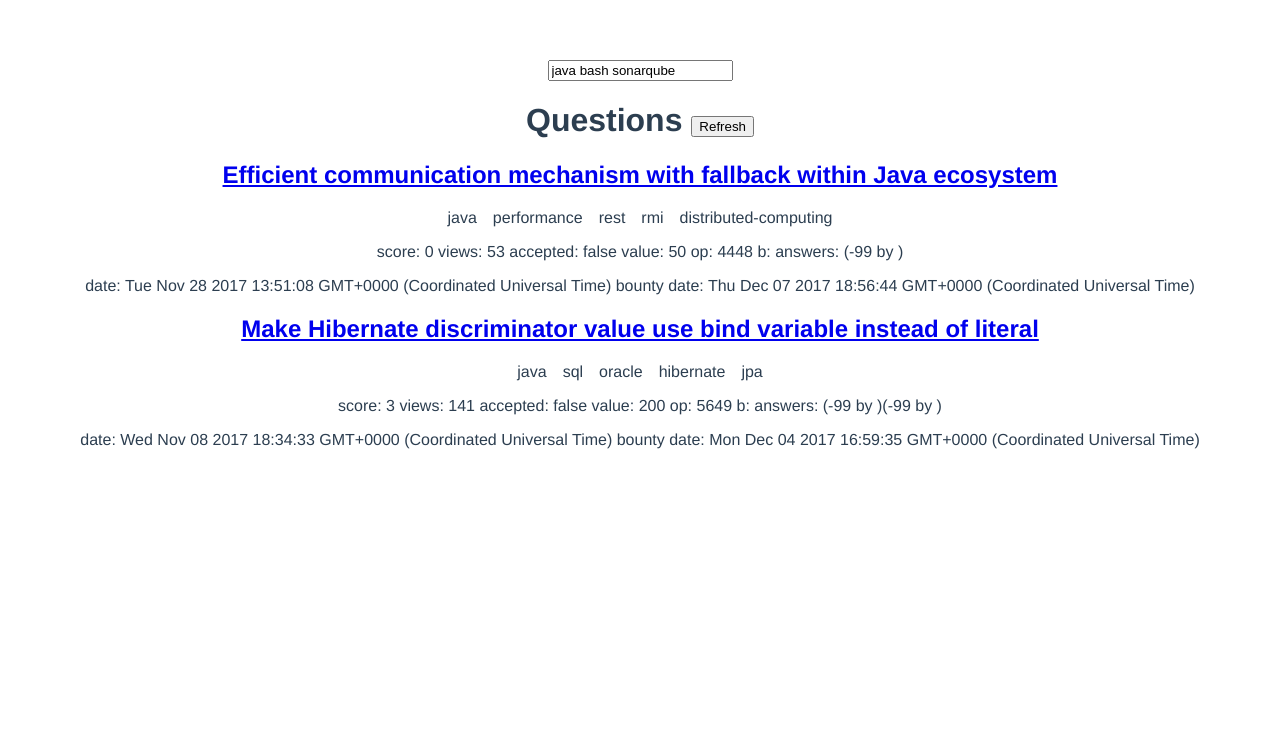
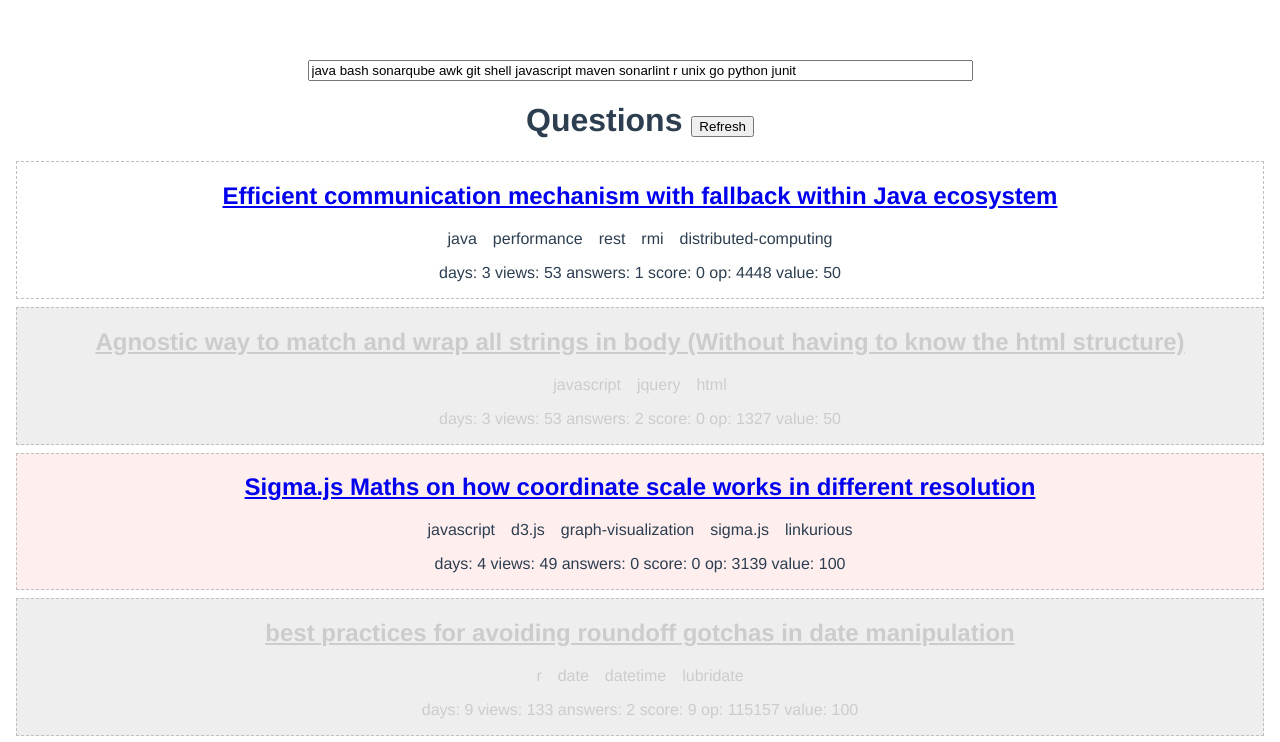
Before and after one commit to janosgyerik/bountyhunter, a Vue app in the folder app/: page / in a window 1280 px wide. Shown: the top 742 px of the page. Built offline with nearby package versions, Linux system fonts and the light colour scheme.

Commit message:
Make it easier to see bounties with their potential

```diff
--- a/app/src/components/Bounties.vue
+++ b/app/src/components/Bounties.vue
@@ -1,14 +1,18 @@
 <template>
   <div class="questions">
-    <p><input v-model="tagsInput" v-on:change="applyFilters"></p>
+    <p><input v-model="tagsInput" v-on:change="applyFilters" size="80"></p>
     <h1>Questions <button v-on:click="refresh">Refresh</button></h1>
-    <div v-for="q in questions" class="question">
+    <div v-for="q in questions" class="question" v-bind:class="q.potentialClass">
       <h2><a :href="q.url">{{ q.title }}</a></h2>
       <p><span v-for="tag in q.tags" class="tag">{{ tag }}</span></p>
-      <p>score: {{ q.score }} views: {{ q.views }} accepted: {{ q.accepted }}
-          value: {{ q.bounty.value }} op: {{ q.owner.rep }} b: {{ q.bountyOwner.rep }}
-          answers: <span v-for="a in q.answers">({{ a.score }} by {{ a.owner.rep }})</span></p>
-      <p>date: {{ q.date }} bounty date: {{ q.bounty.endDate }}</p>
+      <p>
+        days: {{ q.days }}
+        views: {{ q.views }}
+        answers: {{ q.answers }}
+        score: {{ q.score }}
+        op: {{ q.owner.rep }}
+        value: {{ q.bounty.value }}
+      </p>
     </div>
   </div>
 </template>
@@ -19,37 +23,44 @@
 import sample1 from '../../static/sample1.json'
 import sample2 from '../../static/sample2.json'
 
+// other possibly interesting fields:
+// - last_activity_date
+// - last_edit_date
 const mapper = (q) => {
+  const date = new Date(1000 * q.creation_date)
+  const days = Math.floor((new Date() - date) / 3600 / 24 / 1000)
+  const accepted = q.accepted_answer_id !== undefined
+  const answers = q.answer_count
+
+  var potentialClass = ''
+  if (accepted) {
+    potentialClass = 'potential-none'
+  } else if (answers === 0) {
+    potentialClass = 'potential-high'
+  } else if (answers > 1) {
+    potentialClass = 'potential-low'
+  }
+
   return {
     title: q.title,
     url: q.link,
     tags: q.tags,
     score: q.score,
-    date: new Date(1000 * q.creation_date),
-    // last_activity_date, last_edit_date
-    stars: -1,
+    date: date,
+    days: days,
     views: q.view_count,
-    accepted: q.accepted_answer_id !== undefined,
-    answers: Array.from({ length: q.answer_count }).map(() => {
-      return {
-        score: -99,
-        date: new Date(),
-        accepted: false,
-        owner: {}
-      }
-    }),
+    accepted: accepted,
+    answers: answers,
     bounty: {
       value: q.bounty_amount,
-      text: '?',
-      customText: '?',
-      endDate: new Date(1000 * q.bounty_closes_date)
+      date: new Date(1000 * q.bounty_closes_date)
     },
     owner: {
       url: q.owner.link,
       name: q.owner.display_name,
       rep: q.owner.reputation
     },
-    bountyOwner: {}
+    potentialClass: potentialClass
   }
 }
 
@@ -62,7 +73,7 @@ const applyFilters = (that) => {
 
   that.questions = Object.values(that.repo)
     .filter(q => q.tags.some(tag => tags.has(tag)))
-    .sort((q1, q2) => q2.bounty.endDate - q1.bounty.endDate)
+    .sort((q1, q2) => q2.bounty.date - q1.bounty.date)
 }
 
 export default {
@@ -71,7 +82,7 @@ export default {
     return {
       repo: {},
       questions: [],
-      tagsInput: 'java bash sonarqube'
+      tagsInput: 'java bash sonarqube awk git shell javascript maven sonarlint r unix go python junit'
     }
   },
   mounted () {
@@ -98,4 +109,22 @@ export default {
 .tag {
   padding: .5em;
 }
+
+.question {
+  border: 1px dashed silver;
+  margin: .5em;
+}
+
+.potential-high {
+  background-color: #fee;
+}
+
+.potential-low, .potential-low a {
+  background-color: #eee;
+  color: #ccc;
+}
+
+.potential-none {
+  display: none;
+}
 </style>
```
